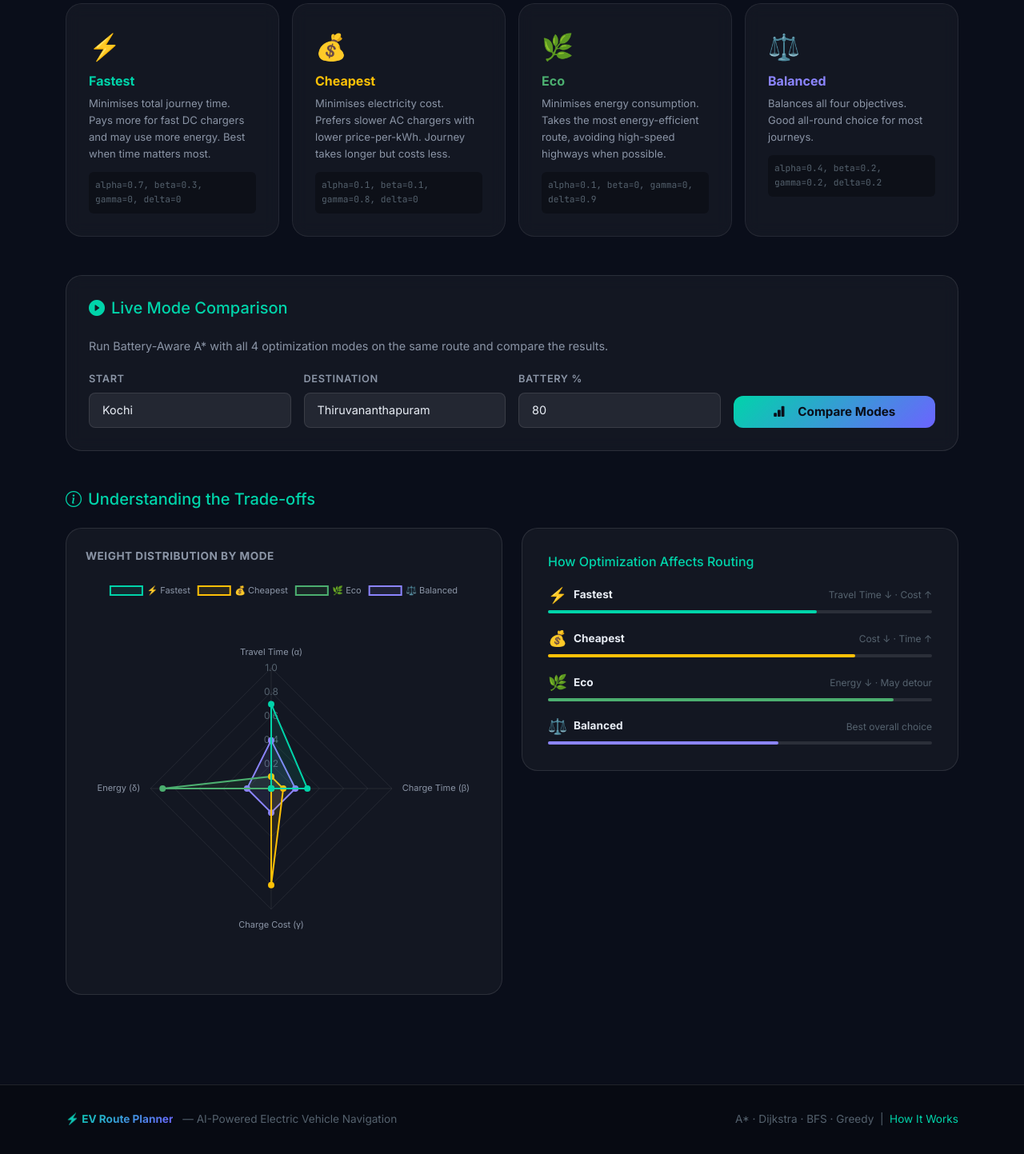
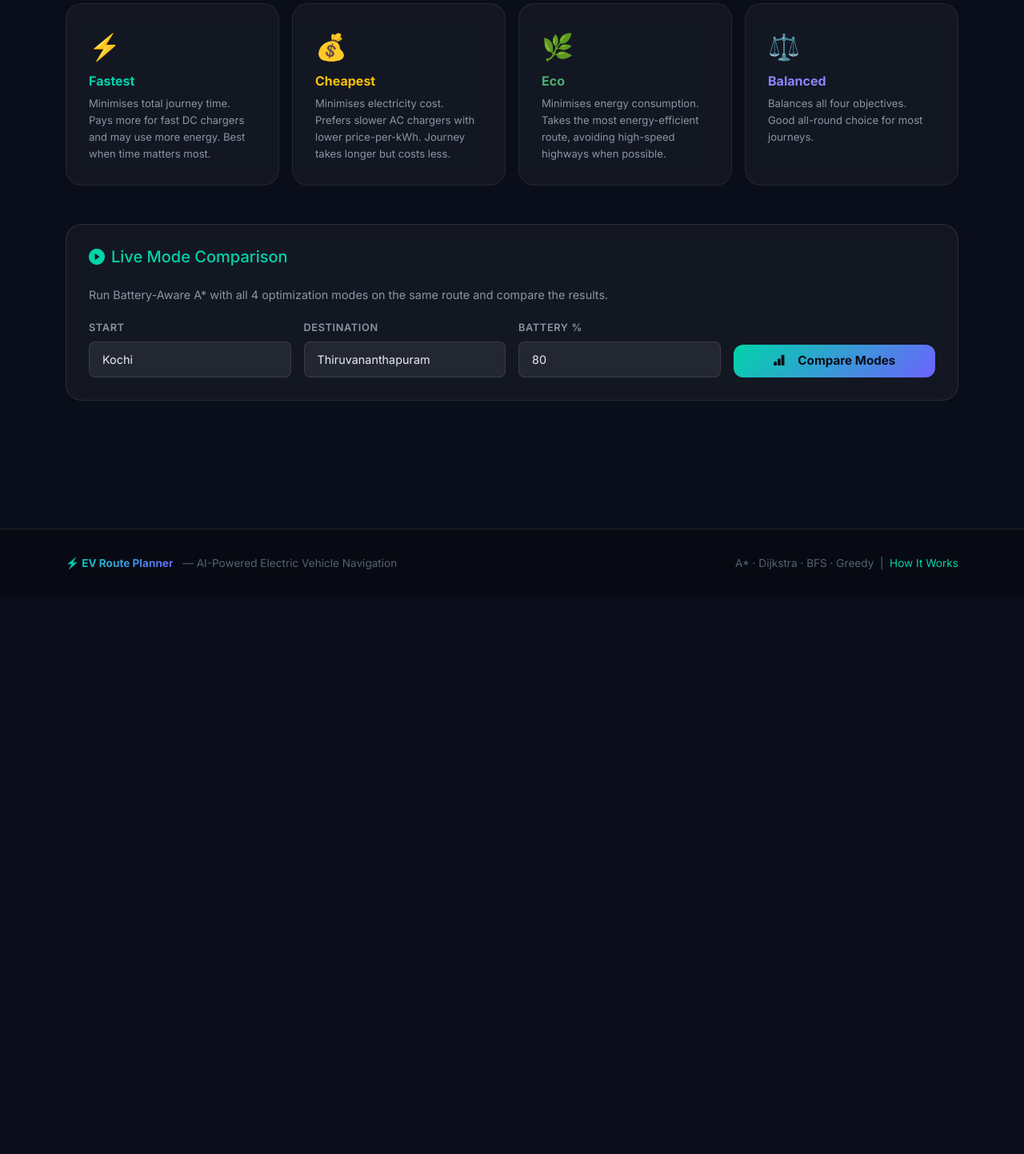
Before and after one commit to abelmathew30/EV-Route-Planner, a Flask app: page /analytics in a window 1280 px wide. Shown: the part 344-1787 px from the top of the page at 80% size. After the commit the page ends 1056 px from the top, so only its background shows below. Run offline with Flask 3, Linux system fonts and the light colour scheme.

Commit message:
updated code

```diff
--- a/templates/analytics.html
+++ b/templates/analytics.html
@@ -17,21 +17,18 @@ statistics for EV route planning.{% endblock %}
   <h5 class="mb-3" style="color:var(--primary)"><i class="bi bi-sliders me-2"></i>Optimization Mode Trade-offs</h5>
   <div class="row g-3 mb-5">
     {% set modes_desc = [
-    ("⚡","Fastest","fastest","Minimises total journey time. Pays more for fast DC chargers and may use more energy. Best when time matters most.","var(--primary)","alpha=0.7, beta=0.3, gamma=0, delta=0"),
-    ("💰","Cheapest","cheapest","Minimises electricity cost. Prefers slower AC chargers with lower price-per-kWh. Journey takes longer but costs less.","#ffc107","alpha=0.1, beta=0.1, gamma=0.8, delta=0"),
-    ("🌿","Eco","eco","Minimises energy consumption. Takes the most energy-efficient route, avoiding high-speed highways when possible.","#4caf70","alpha=0.1, beta=0, gamma=0, delta=0.9"),
-    ("⚖️","Balanced","balanced","Balances all four objectives. Good all-round choice for most journeys.","#8c85ff","alpha=0.4, beta=0.2, gamma=0.2, delta=0.2")
+    ("⚡","Fastest","fastest","Minimises total journey time. Pays more for fast DC chargers and may use more energy. Best when time matters most.","var(--primary)"),
+    ("💰","Cheapest","cheapest","Minimises electricity cost. Prefers slower AC chargers with lower price-per-kWh. Journey takes longer but costs less.","#ffc107"),
+    ("🌿","Eco","eco","Minimises energy consumption. Takes the most energy-efficient route, avoiding high-speed highways when possible.","#4caf70"),
+    ("⚖️","Balanced","balanced","Balances all four objectives. Good all-round choice for most journeys.","#8c85ff")
     ] %}
-    {% for icon, name, mode, desc, color, weights in modes_desc %}
+    {% for icon, name, mode, desc, color in modes_desc %}
     <div class="col-md-6 col-xl-3">
       <div class="card h-100" style="border-color:rgba(255,255,255,0.08)">
         <div class="card-body">
           <div style="font-size:2rem;margin-bottom:0.5rem">{{ icon }}</div>
           <h6 class="fw-bold" style="color:{{ color }}">{{ name }}</h6>
-          <p style="font-size:0.82rem;color:var(--text-secondary);margin-bottom:0.75rem">{{ desc }}</p>
-          <div
-            style="font-family:'JetBrains Mono',monospace;font-size:0.7rem;color:var(--text-muted);background:rgba(0,0,0,0.3);padding:0.5rem;border-radius:6px">
-            {{ weights }}</div>
+          <p style="font-size:0.82rem;color:var(--text-secondary);margin-bottom:0">{{ desc }}</p>
         </div>
       </div>
     </div>
@@ -132,64 +129,6 @@ statistics for EV route planning.{% endblock %}
     </div>
   </div>
 
-  <!-- Static explanation charts -->
-  <div class="mt-5">
-    <h5 class="mb-4" style="color:var(--primary)"><i class="bi bi-info-circle me-2"></i>Understanding the Trade-offs
-    </h5>
-    <div class="row g-4">
-      <div class="col-md-6">
-        <div class="chart-card">
-          <div class="chart-title">Weight Distribution by Mode</div>
-          <canvas id="chartWeights" height="260"></canvas>
-        </div>
-      </div>
-      <div class="col-md-6">
-        <div class="algo-card">
-          <h6 style="color:var(--primary);margin-bottom:1rem">How Optimization Affects Routing</h6>
-          <div class="mb-3">
-            <div class="d-flex align-items-center gap-2 mb-1">
-              <span style="font-size:1.2rem">⚡</span>
-              <strong style="font-size:0.85rem">Fastest</strong>
-              <span class="ms-auto" style="font-size:0.75rem;color:var(--text-muted)">Travel Time ↓ · Cost ↑</span>
-            </div>
-            <div style="height:4px;background:var(--border);border-radius:2px">
-              <div style="width:70%;height:100%;background:var(--primary);border-radius:2px"></div>
-            </div>
-          </div>
-          <div class="mb-3">
-            <div class="d-flex align-items-center gap-2 mb-1">
-              <span style="font-size:1.2rem">💰</span>
-              <strong style="font-size:0.85rem">Cheapest</strong>
-              <span class="ms-auto" style="font-size:0.75rem;color:var(--text-muted)">Cost ↓ · Time ↑</span>
-            </div>
-            <div style="height:4px;background:var(--border);border-radius:2px">
-              <div style="width:80%;height:100%;background:#ffc107;border-radius:2px"></div>
-            </div>
-          </div>
-          <div class="mb-3">
-            <div class="d-flex align-items-center gap-2 mb-1">
-              <span style="font-size:1.2rem">🌿</span>
-              <strong style="font-size:0.85rem">Eco</strong>
-              <span class="ms-auto" style="font-size:0.75rem;color:var(--text-muted)">Energy ↓ · May detour</span>
-            </div>
-            <div style="height:4px;background:var(--border);border-radius:2px">
-              <div style="width:90%;height:100%;background:#4caf70;border-radius:2px"></div>
-            </div>
-          </div>
-          <div class="mb-0">
-            <div class="d-flex align-items-center gap-2 mb-1">
-              <span style="font-size:1.2rem">⚖️</span>
-              <strong style="font-size:0.85rem">Balanced</strong>
-              <span class="ms-auto" style="font-size:0.75rem;color:var(--text-muted)">Best overall choice</span>
-            </div>
-            <div style="height:4px;background:var(--border);border-radius:2px">
-              <div style="width:60%;height:100%;background:#8c85ff;border-radius:2px"></div>
-            </div>
-          </div>
-        </div>
-      </div>
-    </div>
-  </div>
 </div>
 {% endblock %}
 
```
